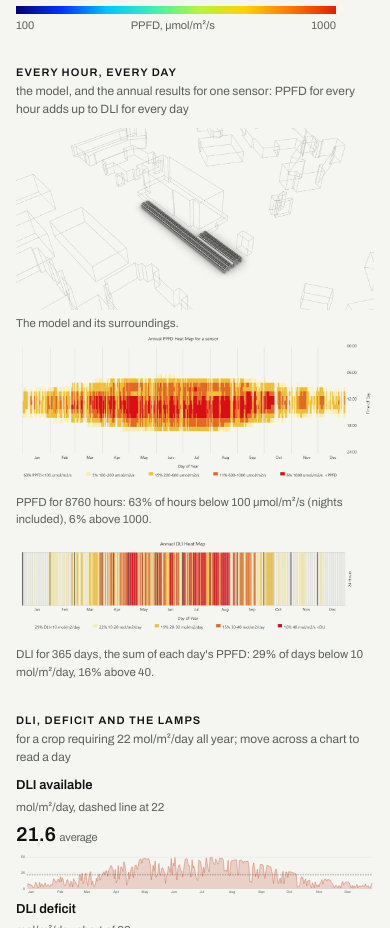
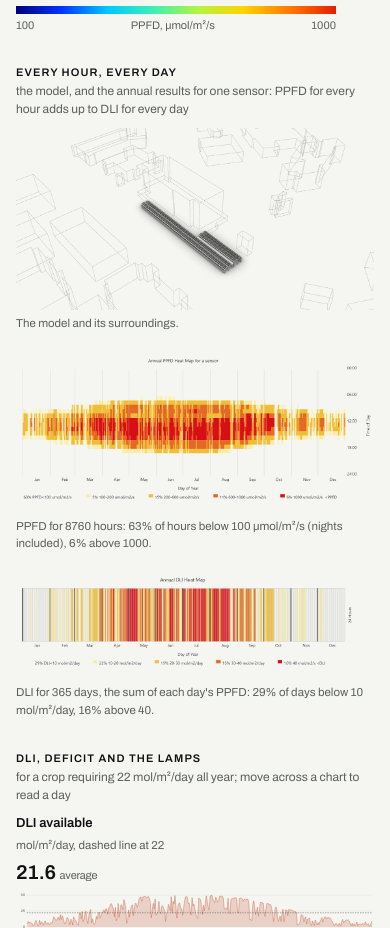
Before and after one commit to ShafiArch/Kybele, a plain HTML site: page index.html in a window 390 px wide. Shown: the part 5860-6788 px from the top of the page. Drawn offline with Linux system fonts and the light colour scheme.

Commit message:
Case study: greenhouse, PPFD and DLI in one centred column

```diff
--- a/assets/style.css
+++ b/assets/style.css
@@ -258,15 +258,8 @@ img[src*="legend-"] { max-width: 230px; width: 100%; }
 .chart .spd-line { stroke: var(--accent); stroke-width: 1.4; fill: none; }
 @media (max-width: 560px) { .calc label { grid-template-columns: 1fr auto; } .calc label span { grid-column: 1 / -1; } }
 
-/* case study: the model fills the left, its empty right side fades out, and the two heat maps
-   start over that space, so the model and its results read as one picture */
-.model-heat { display: grid; grid-template-columns: repeat(12, minmax(0, 1fr)); align-items: start; }
-.model-heat .model { grid-column: 1 / 8; grid-row: 1; }
-.model-heat .model img { -webkit-mask-image: linear-gradient(90deg, #000 62%, transparent 92%); mask-image: linear-gradient(90deg, #000 62%, transparent 92%); }
-.model-heat .heat { grid-column: 6 / 13; grid-row: 1; position: relative; z-index: 1; gap: 10px; }
-.model-heat .heat figcaption { margin-top: 2px; }
-@media (max-width: 900px) {
-  .model-heat .model, .model-heat .heat { grid-column: 1 / -1; }
-  .model-heat .heat { grid-row: 2; }
-  .model-heat .model img { -webkit-mask-image: none; mask-image: none; }
-}
+/* case study: one centred column, read top to bottom: the greenhouse, its PPFD for every hour,
+   and the DLI those hours add up to */
+.model-heat { display: grid; gap: 22px; max-width: 820px; margin: 0 auto; }
+.model-heat .heat { gap: 22px; }
+.model-heat .heat figcaption { margin-top: 4px; }
```
Also changed, not shown: index.html (+2 -2 lines).
